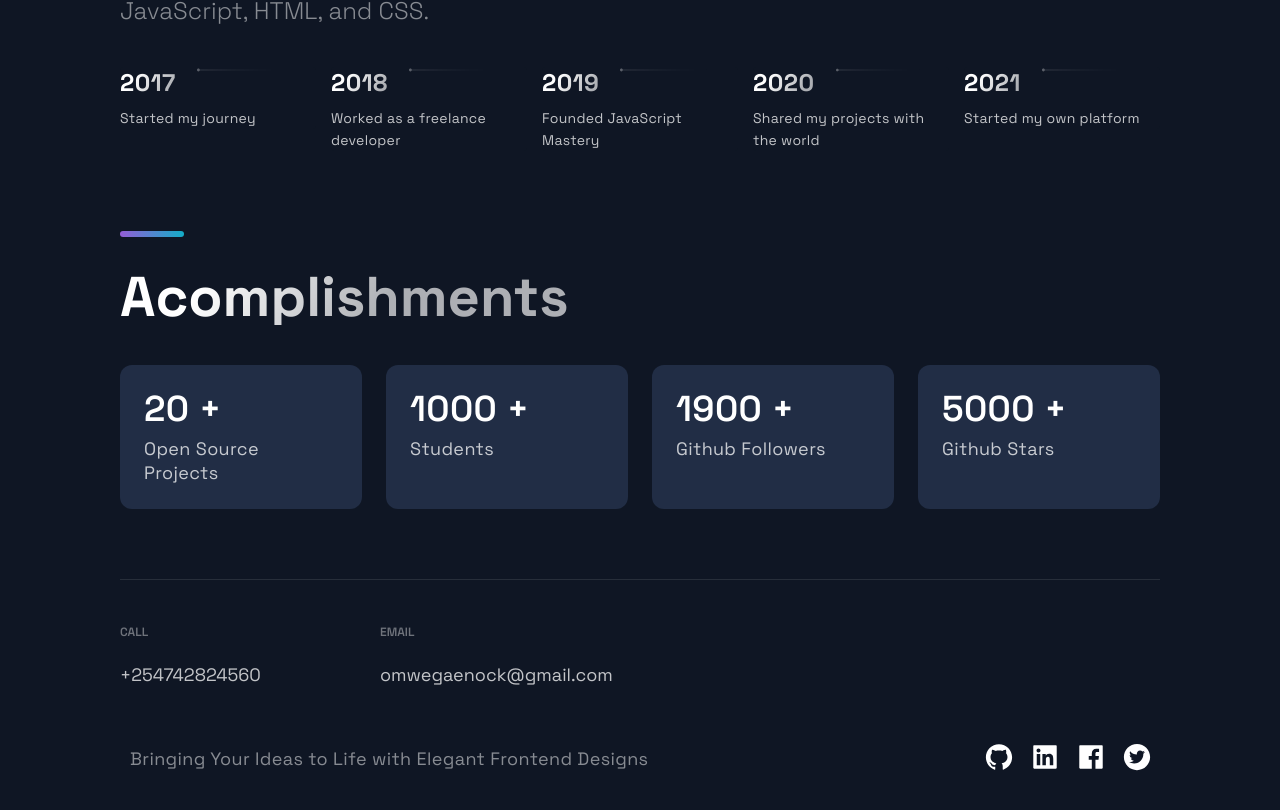
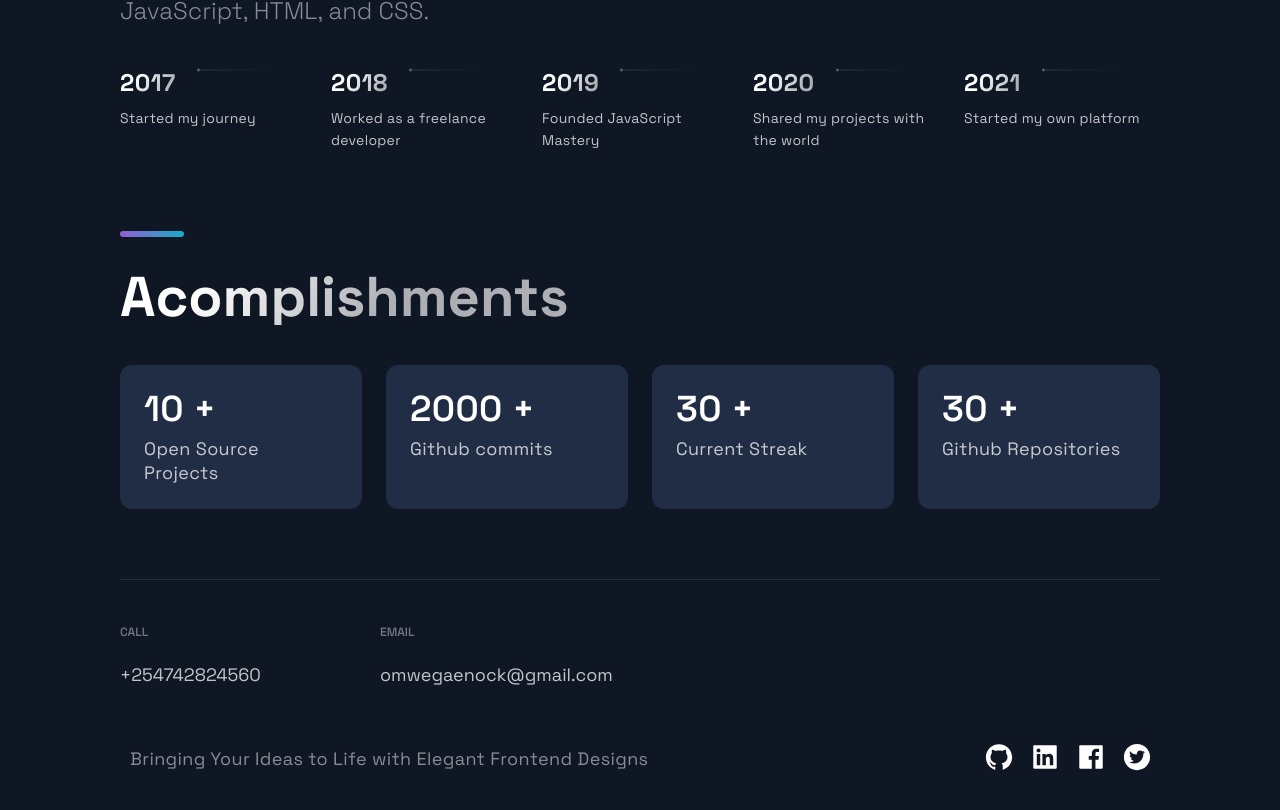
Before and after one commit to Nyakamba/portfolio_website, a Next.js app: page / in a window 1280 px wide. Shown: the part 2848-3658 px from the top of the page. Built offline with nearby package versions, Linux system fonts and the light colour scheme.

Commit message:
constants.js

```diff
--- a/src/constants/constants.js
+++ b/src/constants/constants.js
@@ -50,8 +50,8 @@
 ];
 
 export const data = [
-  { number: 20, text: "Open Source Projects" },
-  { number: 1000, text: "Students" },
-  { number: 1900, text: "Github Followers" },
-  { number: 5000, text: "Github Stars" },
+  { number: 10, text: "Open Source Projects" },
+  { number: 2000, text: "Github commits" },
+  { number: 30, text: "Current Streak" },
+  { number: 30, text: "Github Repositories" },
 ];
```
